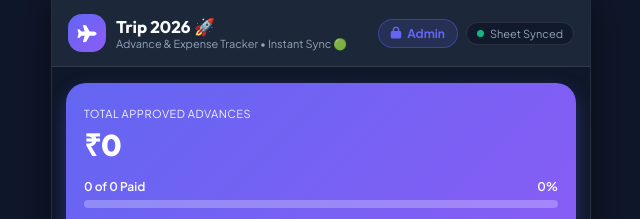
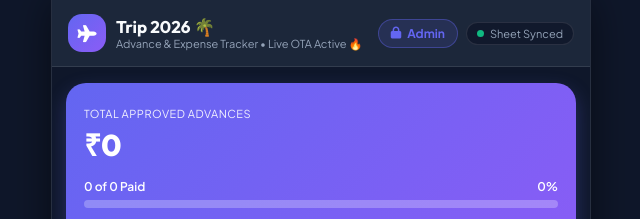
Before and after one commit to sathish0508/Trip-2026, a plain HTML site: page index.html in a window 1280 px wide. Shown: the top 219 px of the page, 319-959 px from the left. Drawn offline with Linux system fonts and the light colour scheme; no server answers.

Commit message:
Live OTA Verification: Update header to Palm emoji and Live OTA Active fire badge

```diff
--- a/index.html
+++ b/index.html
@@ -36,8 +36,8 @@
             <div class="app-bar-brand">
                 <div class="app-logo"><i class="fa-solid fa-plane"></i></div>
                 <div>
-                    <h1 id="tripTitle">Trip 2026 🚀</h1>
-                    <p class="subtext">Advance & Expense Tracker • Instant Sync 🟢</p>
+                    <h1 id="tripTitle">Trip 2026 🌴</h1>
+                    <p class="subtext">Advance & Expense Tracker • Live OTA Active 🔥</p>
                 </div>
             </div>
             <div class="header-right">
```
